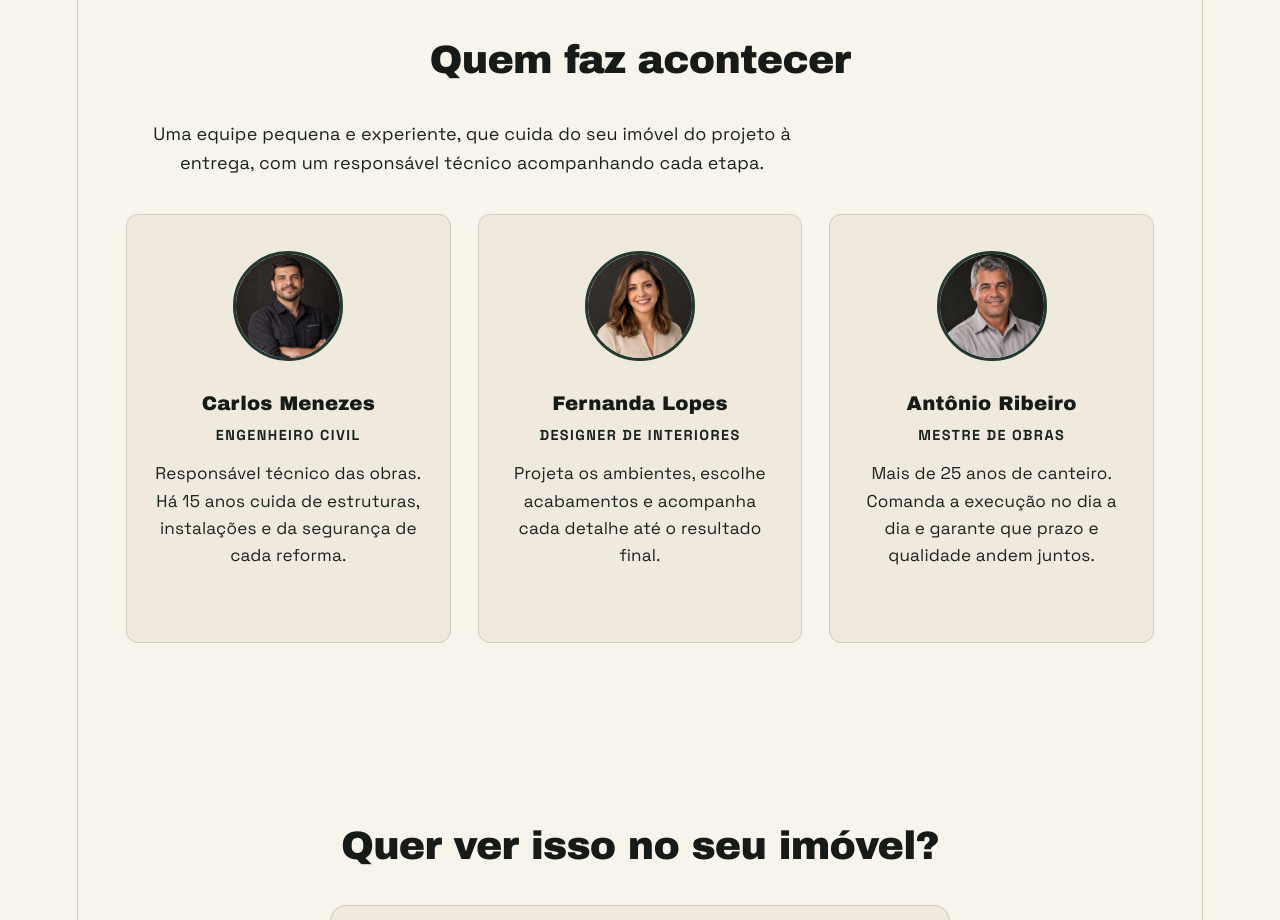
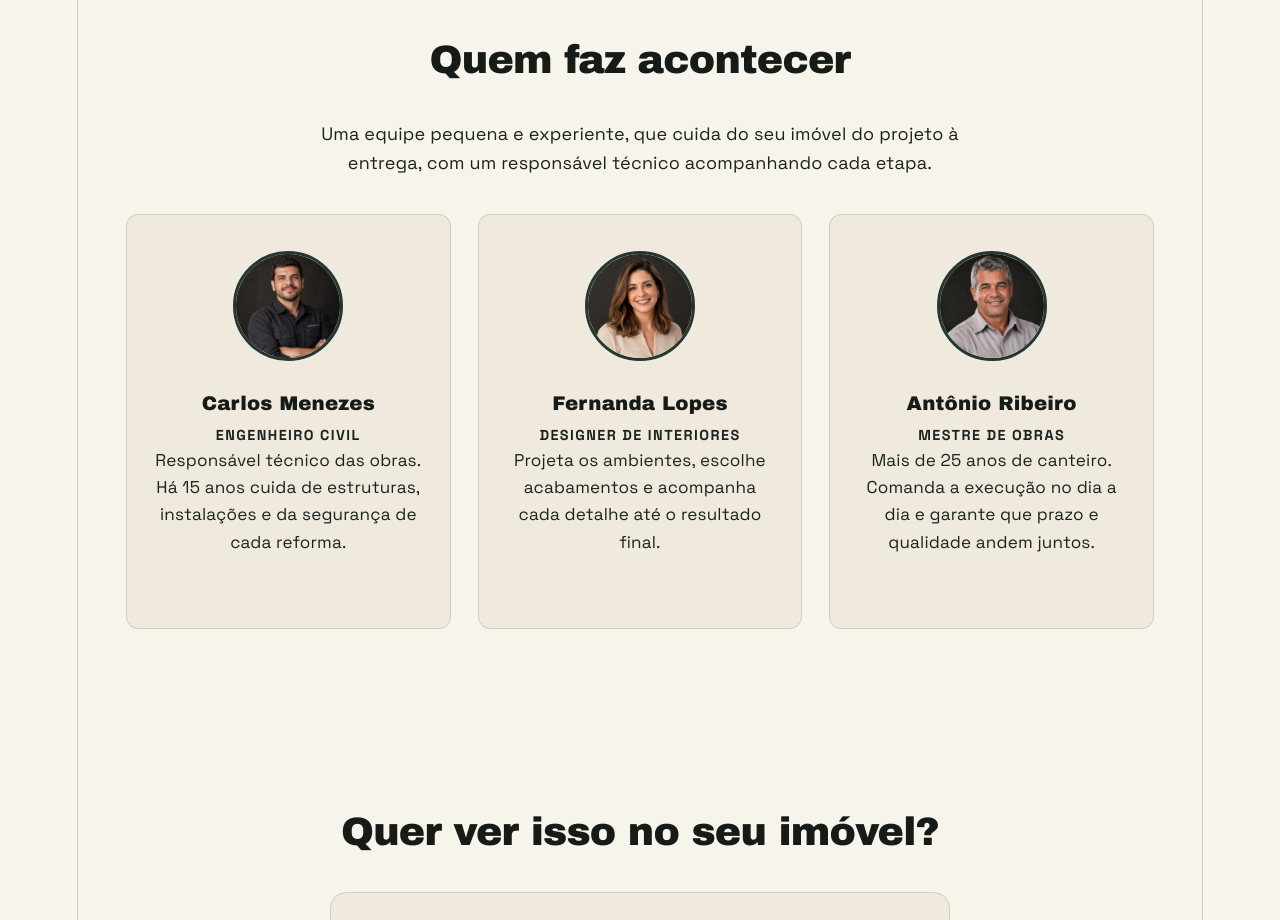
Before and after one commit to guibuenoc/Reformou, a React (Vite) app: page / in a window 1280 px wide. Shown: the part 4840-5760 px from the top of the page. Built offline with nearby package versions, Linux system fonts and the light colour scheme.

Commit message:
Centraliza textos da seção da equipe

```diff
--- a/src/App.css
+++ b/src/App.css
@@ -504,10 +504,14 @@ footer {
 }
 
 /* Sobre a equipe */
+.sobre-intro {
+  text-align: center;
+}
+
 .sobre-intro p {
   color: #1c221e;
   max-width: 60ch;
-  margin-bottom: 2rem;
+  margin: 0 auto 2rem;
 }
 
 .sobre-grid {
```
